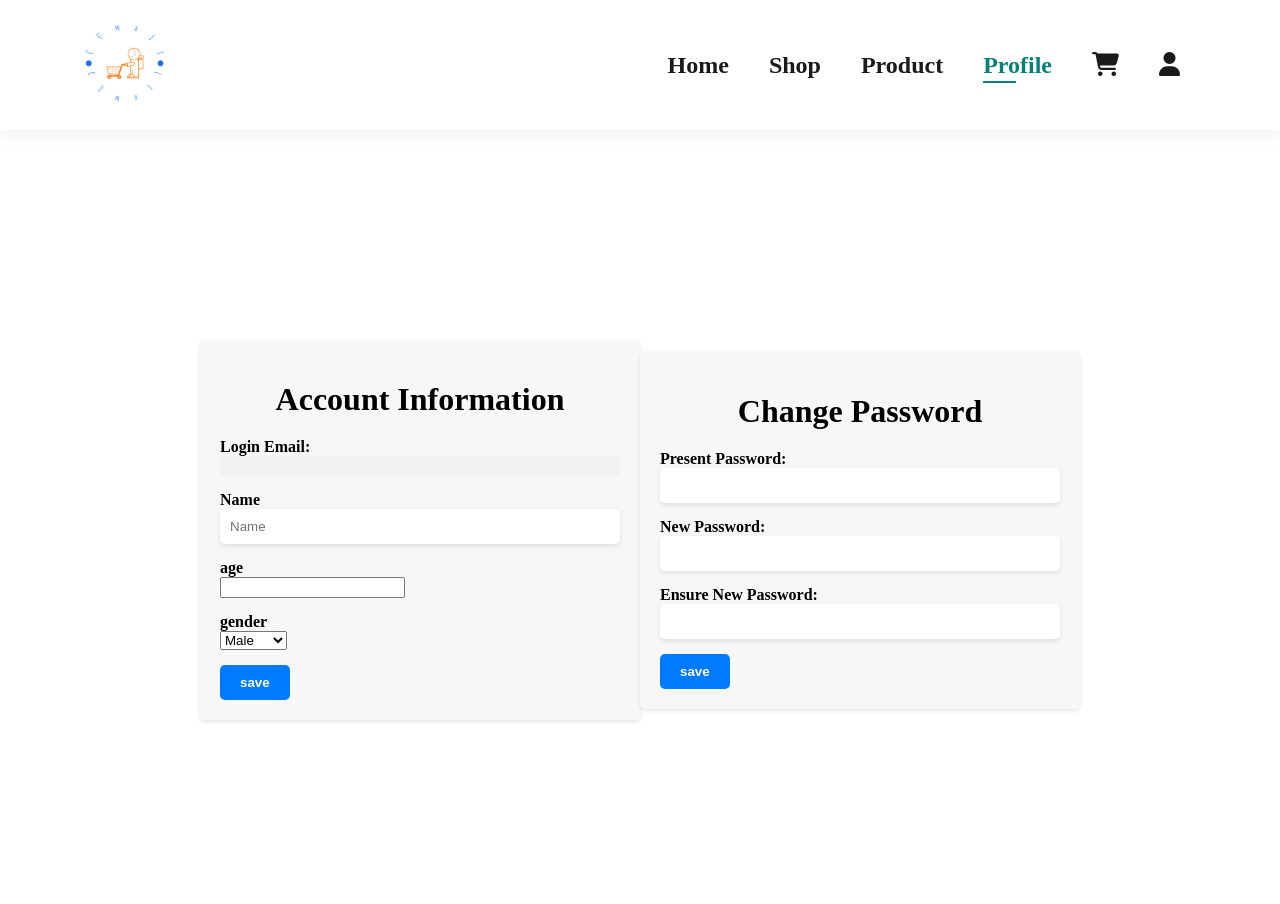
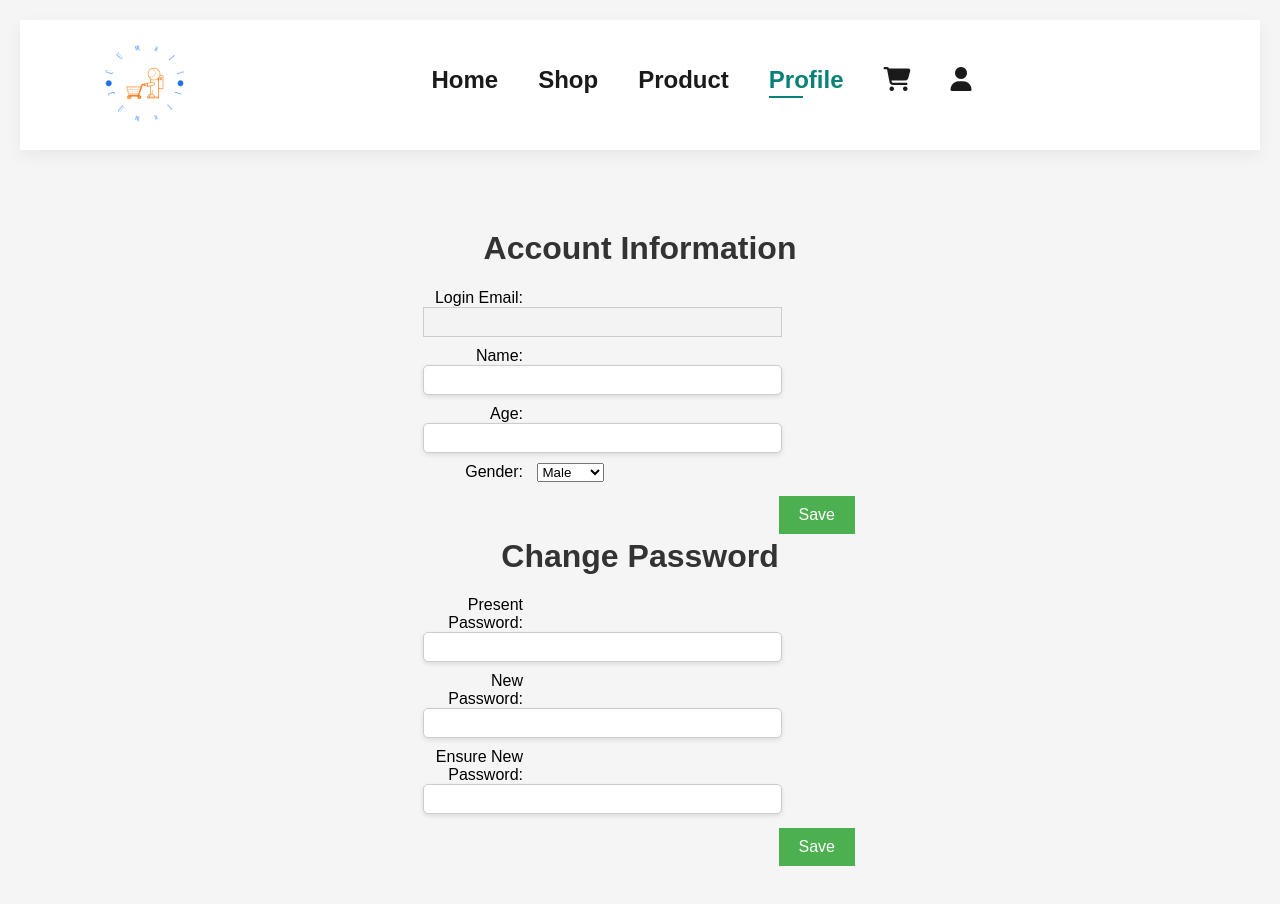
Before and after one commit to chunsiu/cumall, a plain HTML site: page html/profile.html in a window 1280 px wide. Drawn offline with nearby package versions, Linux system fonts and the light colour scheme; no server answers.

Commit message:
update profile ui

```diff
--- /dev/null
+++ b/css/profile.css
@@ -0,0 +1,61 @@
+body {
+    font-family: Arial, sans-serif;
+    background-color: #f5f5f5;
+    padding: 20px;
+}
+h1 {
+    color: #333;
+    margin-top: 0;
+}
+ul {
+    list-style: none;
+    padding: 0;
+    margin: 0;
+    width:35%;
+}
+li {
+    margin-bottom: 10px;
+
+
+
+}
+label {
+    display: inline-block;
+    width: 100px;
+    text-align: right;
+    margin-right: 10px;
+}
+input[type="text"], input[type="email"], input[type="password"] {
+    border: 1px solid #ccc;
+    padding: 5px;
+    font-size: 16px;
+    width: 80%;
+}
+button {
+    background-color: #4CAF50;
+    color: white;
+    border: none;
+    padding: 10px 20px;
+    text-align: center;
+    text-decoration: none;
+    display: inline-block;
+    font-size: 16px;
+    margin: 4px 2px;
+    cursor: pointer;
+    float: right;
+
+
+}
+button:hover {
+    background-color: #45a049;
+}
+
+#profile_block{
+
+    display:flex;
+    flex-direction: column;
+    justify-content: center;
+    align-items: center;
+    height:100vh;
+
+}
--- a/html/profile.html
+++ b/html/profile.html
@@ -4,6 +4,7 @@
     <meta charset="UTF-8">
     <script src="https://kit.fontawesome.com/c3cb9c913e.js"></script>
     <link rel="stylesheet" href="../style.css">
+    <link rel="stylesheet" href="../css/profile.css">
     <script src="../js/jquery-1.11.1.js"></script>
     <script type="module" src="../js/profile.js"></script>
     <link href='https://unpkg.com/boxicons@2.1.4/css/boxicons.min.css' rel='stylesheet'>
@@ -25,98 +26,50 @@
             </ul>
         </div>
     </section>
+<div id="profile_block">
+    <h1>Account Information</h1>
+	<ul>
+		<li>
+			<label for="login-email">Login Email:</label>
+			<input type="email" id="email"   disabled>
+		</li>
+		<li>
+			<label for="name">Name:</label>
+			<input type="text" id="name"  >
+		</li>
+		<li>
+			<label for="age">Age:</label>
+			<input type="text" id="age"  >
+		</li>
+		<li>
+			<label for="gender">Gender:</label>
+			<select   id="gender">
+                <option value="M">Male</option>
+                <option value="F">Female</option>
 
-    <div id="account-content">
-        <div id="account-container">
-            <div id="account-profile">
-                <h1>Account Information</h1>
-                <div id="profileform">
-                    <div class="account-profile-row">
-                        <label class="input-title">Login Email:</label>
-                        <div class="email" id ="email"></div>
-                    </div>
-
-                    <div class="account-profile-row">
-                        <label class="input-title">Name</label>
-                            <div class="control-group">
-                                <div class="input-combo">
-                                    <div class="controls">
-                                        <input id="name" name="name" placeholder="Name" type="text"  >
-                                    </div>
-                                </div>
-                            </div>
-                        </div>
-
-                        <div class="account-profile-row">
-                            <label class="input-title">age</label>
-                            <div class="control-group">
-                                <div class="input-combo">
-                                    <div class="controls">
-                                        <input id="age"   type="number" step="1">
-                                    </div>
-                                </div>
-                            </div>
-                        </div>
-
-                        <div class="account-profile-row">
-                            <label class="input-title">gender</label>
-                            <div class="control-group">
-                                <div class="input-combo">
-                                    <div class="controls">
-                                        <select  id="gender">
-                                            <option value="M">Male</option>
-                                            <option value="F">Female</option>
-
-                                          </select>
-                                    </div>
-                                </div>
-                            </div>
-                        </div>
-
-
-                    <div>
-                        <button type="submit" id="info_save_btn" class="btn">save</button>
-                    </div>
-                </div>
-            </div>
-            <div id="account-password">
-                <h1>Change Password</h1>
-                <div>
-                    <form id="UpdatedPasswordForm">
-                        <div class="currentAccountPassword">
-                            <label class="input-title">Present Password:</label>
-                            <div class="control-group">
-                                <div class="input-combo">
-                                    <div class="controls">
-                                        <input id="currentPassword" name="currentPassword" class="old-password" type="password" value>
-                                    </div>
-                                </div>
-                            </div>
-                        </div>
-                        <div class="newAccountPassword">
-                            <label class="input-title">New Password:</label>
-                            <div class="control-group">
-                                <div class="input-combo">
-                                    <div class="controls">
-                                        <input id="newPassword" name="newAccountPassword" type="password" value>
-                                    </div>
-                                </div>
-                            </div>
-                        </div>
-                        <div class="checkNewPassword">
-                            <label class="input-title">Ensure New Password:</label>
-                            <div class="control-group">
-                                <div class="input-combo">
-                                    <div class="controls">
-                                        <input id="newPassword2" name="checkNewPassword" type="password" value>
-                                    </div>
-                                </div>
-                            </div>
-                        </div>
-                        <button id="change_pw_btn" type="button" class="account-password-change-submit btn">save</button>
-                    </form>
-                </div>
-            </div>
-        </div>
+              </select>
+		</li>
+		<li>
+			<button id="info_save_btn">Save</button>
+		</li>
+	</ul>
+	<h1>Change Password</h1>
+	<ul>
+		<li>
+			<label for="current-password">Present Password:</label>
+			<input type="password" id="current-password">
+		</li>
+		<li>
+			<label for="new-password">New Password:</label>
+			<input type="password" id="new-password">
+		</li>
+		<li>
+			<label for="confirm-password">Ensure New Password:</label>
+			<input type="password" id="confirm-password">
+		</li>
+		<li>
+			<button id="change_pw_btn">Save</button>
+		</li>
+	</ul>
     </div>
 </body>
--- a/js/profile.js
+++ b/js/profile.js
@@ -20,7 +20,7 @@ function load_profile(){
           var gender = result[0].gender;
 
           $("#name").val(name);
-          $("#email").html(email);
+          $("#email").val(email);
           $("#age").val(age);
           $("#gender").val(gender);
 
```
